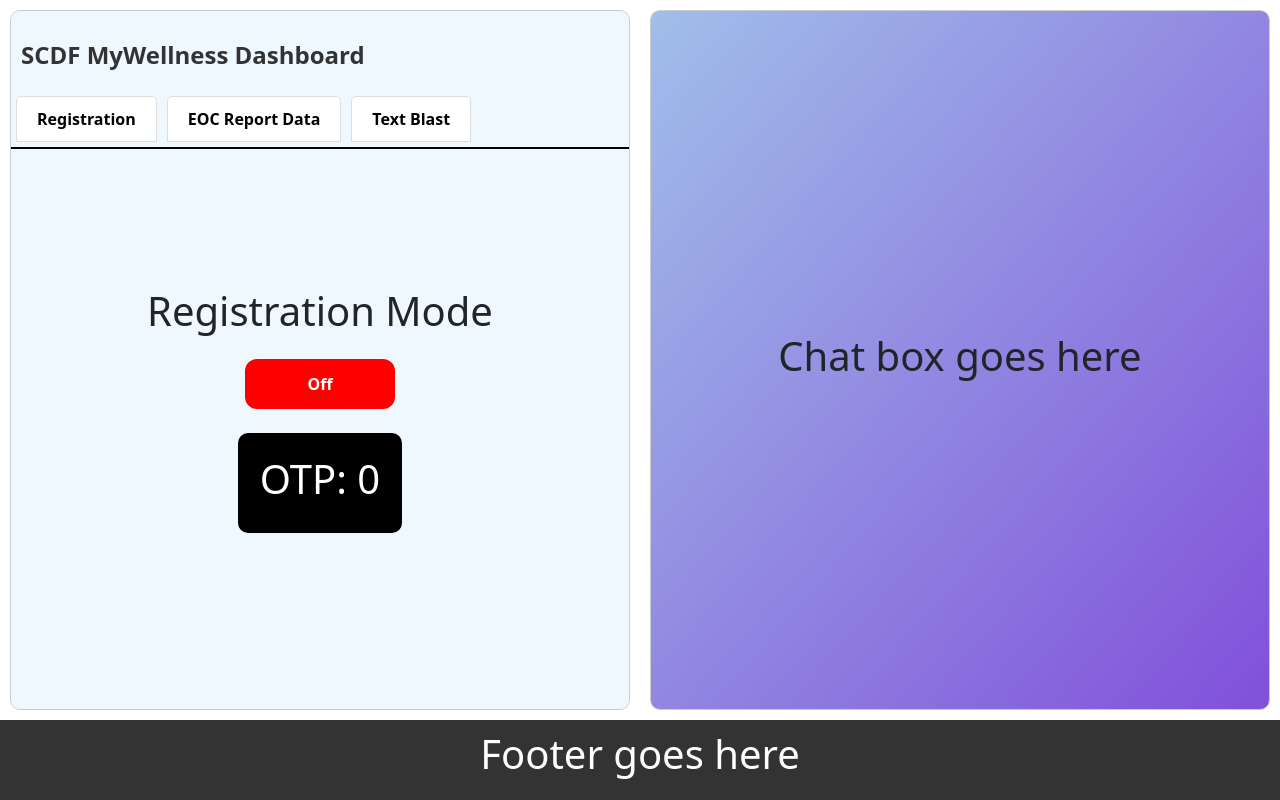
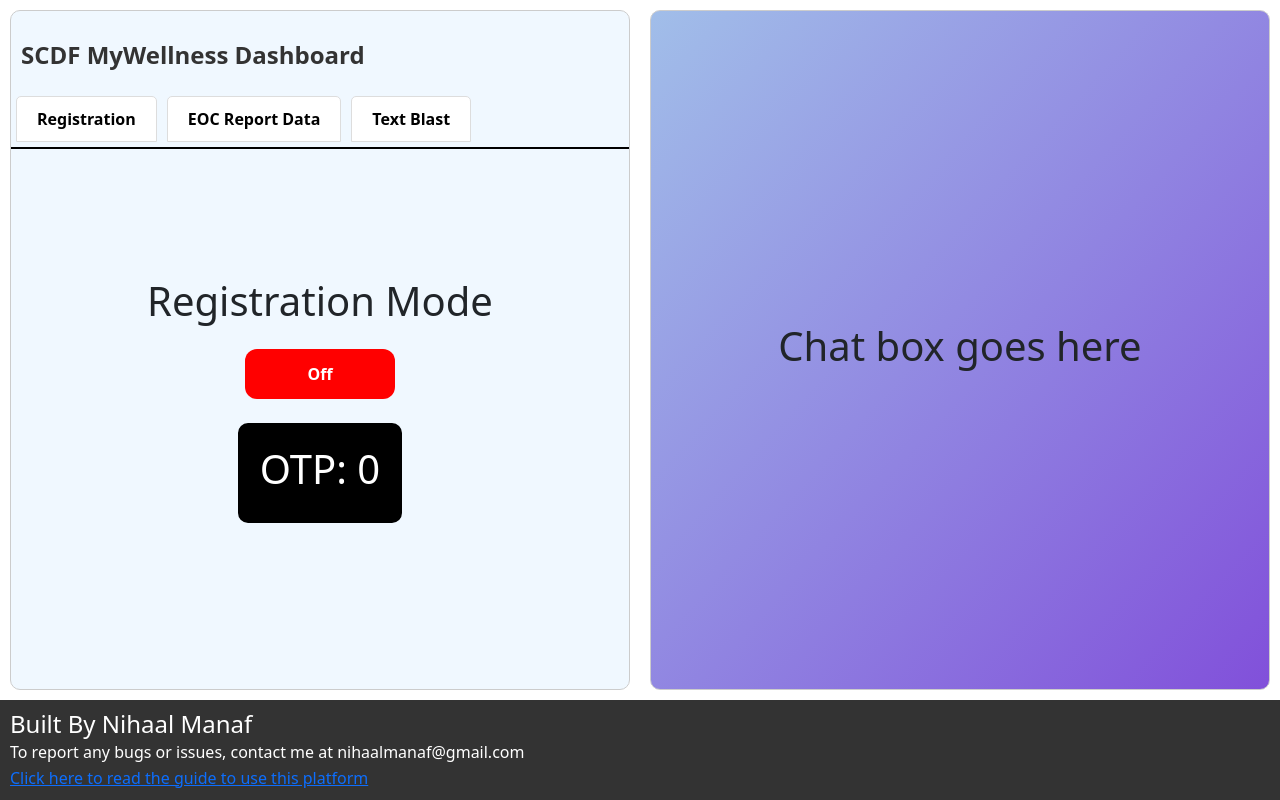
Before and after one commit to NihaalManaf/scdfmywellness, a React (Vite) app in the folder frontend/: page / in a window 1280 px wide. Built offline with nearby package versions, Linux system fonts and the light colour scheme; no server answers.

Commit message:
front end changes + added responses collection

```diff
--- a/frontend/src/App.css
+++ b/frontend/src/App.css
@@ -6,7 +6,7 @@
   top: 10px; /* Adjusted to account for top margin */
   right: 10px; /* Adjusted to account for right margin */
   width: calc(50% - 20px); /* Adjusted to account for left and right margins */
-  height: calc(100% - 100px); /* Adjusted to account for top, bottom margins and footer height */
+  height: calc(100% - 120px); /* Adjusted to account for top, bottom margins and footer height */
   padding: 20px;
   background: linear-gradient(to bottom right, #a1bee9, #8150da); /* Gradient background */
   border: 1px solid #ccc; /* Temporary border */
@@ -19,11 +19,11 @@
   bottom: 0; /* Removed gap between footer and bottom of page */
   left: 0; /* Full width from the left edge */
   width: 100%; /* Full width of the page */
-  height: 80px;
+  height: 100px;
   background-color: #333;
   color: #fff;
-  text-align: center;
-  line-height: 60px;
+  text-align: left;
+  line-height: 10px; /* Reduced line height to decrease distance between lines */
   box-sizing: border-box;
   padding: 10px;
 }
@@ -36,7 +36,7 @@
   top: 10px; /* Adjusted to account for top margin */
   left: 10px; /* Adjusted to account for left margin */
   width: calc(50% - 20px); /* Adjusted to account for left and right margins */
-  height: calc(100% - 100px); /* Adjusted to account for top, bottom margins and footer height */
+  height: calc(100% - 120px); /* Adjusted to account for top, bottom margins and footer height */
   padding: 20px;
   border: 1px solid #ccc; /* Temporary border */
   box-sizing: border-box;
--- a/frontend/src/App.tsx
+++ b/frontend/src/App.tsx
@@ -13,7 +13,9 @@
         <TabHolder />
       </div>
       <div className='footer'>
-        <h1>Footer goes here</h1>
+        <h4>Built By Nihaal Manaf</h4>
+        <p>To report any bugs or issues, contact me at nihaalmanaf@gmail.com</p>
+        <a href='https://www.google.com'>Click here to read the guide to use this platform</a>
       </div>
     </div>
   );
```
Also changed, not shown: 1 other file (tests, documents, lock files or other folders).
